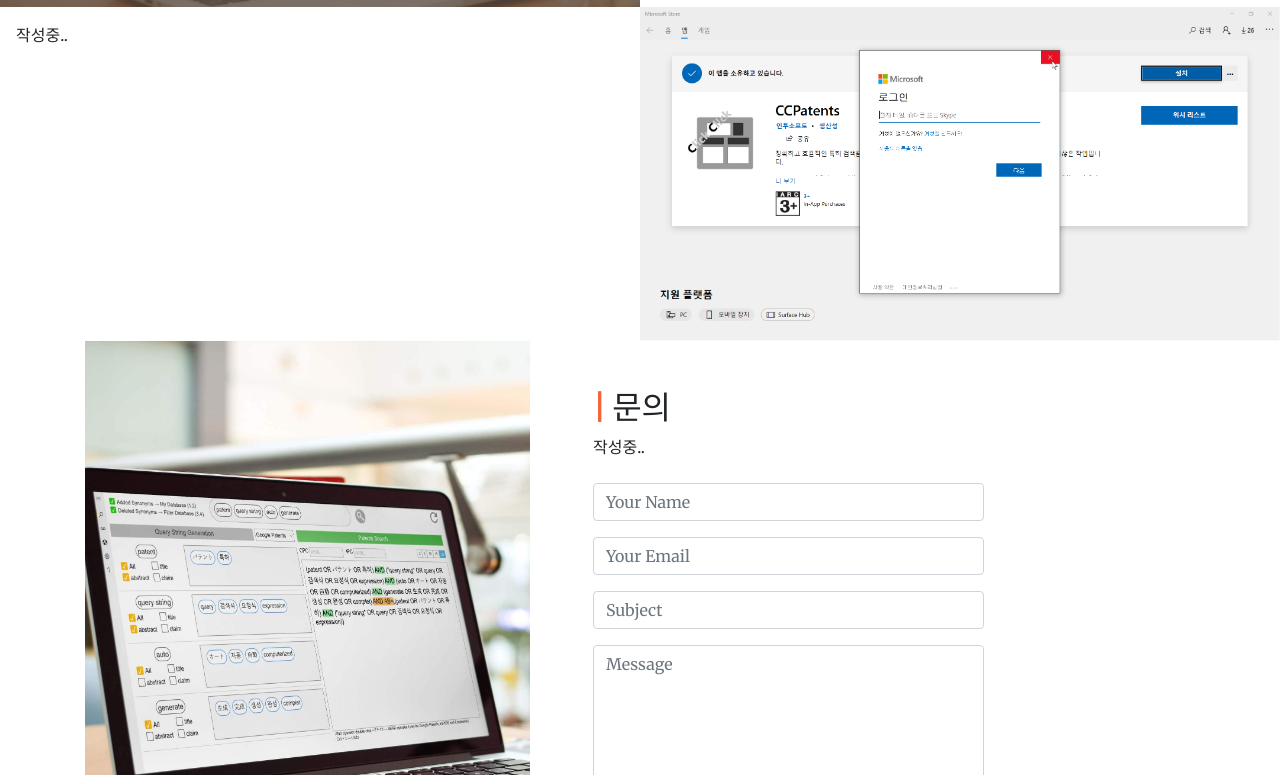
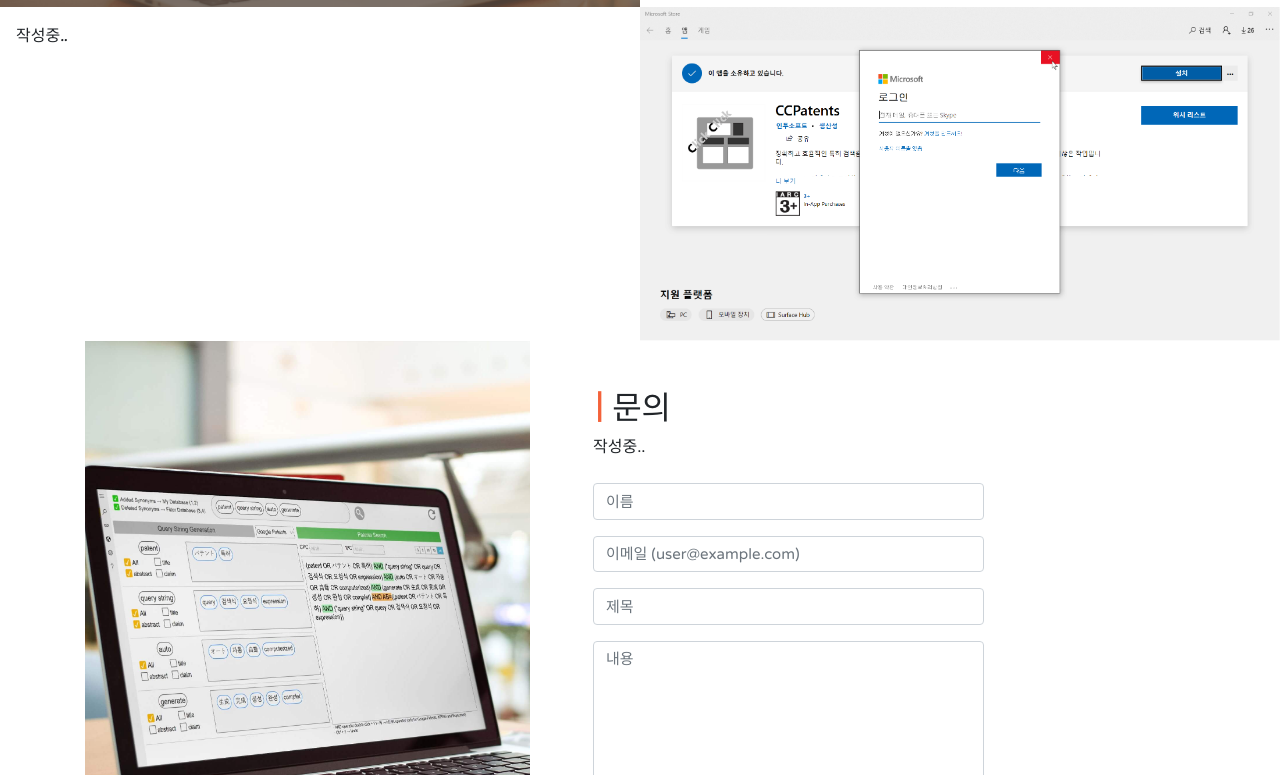
Before and after one commit to intu-soft/ccpatents, a website with bundled scripts: page index.html in a window 1280 px wide. Shown: the part 2025-2800 px from the top of the page. Built offline with nearby package versions, Linux system fonts and the light colour scheme.

Commit message:
문의 색션 폰트, 폰트 크기 변경

```diff
--- a/index.html
+++ b/index.html
@@ -297,24 +297,24 @@
               <div class="col-lg-8">
                 <h2><span class="divider-v">|</span> <span>문의</span></h2>
                 <p>작성중..</p>
-                <div>
+                <div class="contact-info">
                   <form action="https://script.google.com/macros/s/AKfycbw15FE1tciA0ToUN5xdQzkcj_SgoGam44xIMaZ82A/exec"
                     method="POST" class="pt-2 w-100 gform pure-form pure-form-stacked">
                     <div class="form-group">
-                      <input name="name" class="form-control" required placeholder="Your Name">
+                      <input name="name" class="form-control" required placeholder="이름">
                     </div>
                     <div class="form-group">
-                      <input name="email" class="form-control" type="email" required placeholder="Your Email">
+                      <input name="email" class="form-control" type="email" required placeholder="이메일 (user@example.com)">
                     </div>
                     <div class="form-group">
-                      <input name="subject" class="form-control" placeholder="Subject">
+                      <input name="subject" class="form-control" placeholder="제목">
                     </div>
                     <div class="form-group">
                       <textarea name="message" cols="30" rows="7" class="form-control" required
-                        placeholder="Message"></textarea>
+                        placeholder="내용"></textarea>
                     </div>
                     <div class="form-group">
-                      <button class="btn btn-primary py-3 px-5">Send Message</button>
+                      <button class="btn btn-primary py-3 px-5">메일 보내기</button>
                     </div>
                   </form>
                 </div>
--- a/scss/_contact.scss
+++ b/scss/_contact.scss
@@ -1,5 +1,42 @@
 #contact {
+    font-family: 'Varela Round', sans-serif;
 
+    input {
+        font-size: 15px;
+    }
+    input::placeholder {
+        font-size: 15px;
+        opacity: 1; /* 파이어폭스에서 뿌옇게 나오는 현상을 방지하기 위한 css */
+    }
+    input::-webkit-input-placeholder {
+        font-size: 15px;
+    }
+    input::-moz-placeholder {
+        font-size: 15px;
+    }
+    input:-ms-input-placeholder {
+        font-size: 15px;
+    }
+    input:-moz-placeholder {
+        font-size: 15px;
+    }
+
+    text-area {
+        font-size: 15px;
+    }
+    textarea::placeholder {
+        font-size: 15px;
+        opacity: 1; /* 파이어폭스에서 뿌옇게 나오는 현상을 방지하기 위한 css */
+      }
+      textarea::-webkit-input-placeholder {
+        font-size: 15px;
+      }
+      textarea:-ms-input-placeholder {
+        font-size: 15px;
+      }
+      textarea:-mos-input-placeholder {
+        font-size: 15px;
+      }
 
     // padding: 6em 0;
     @include media-breakpoint-down(lg) {
@@ -65,4 +102,9 @@
         background-repeat: no-repeat;
         background-position: center center;
     }
+
+    button {
+        font-size: 20px;
+        padding: 10px 15px !important;
+    }
 }
--- a/scss/_masthead.scss
+++ b/scss/_masthead.scss
@@ -29,7 +29,7 @@
 
     p {
       font-family: 'Varela Round', sans-serif;
-      font-weight: bold;
+      font-weight: 600;
       font-size: 20px;
       margin-bottom: 5px;
     }
```
Also changed, not shown: css/creative.css, 1 other file.
